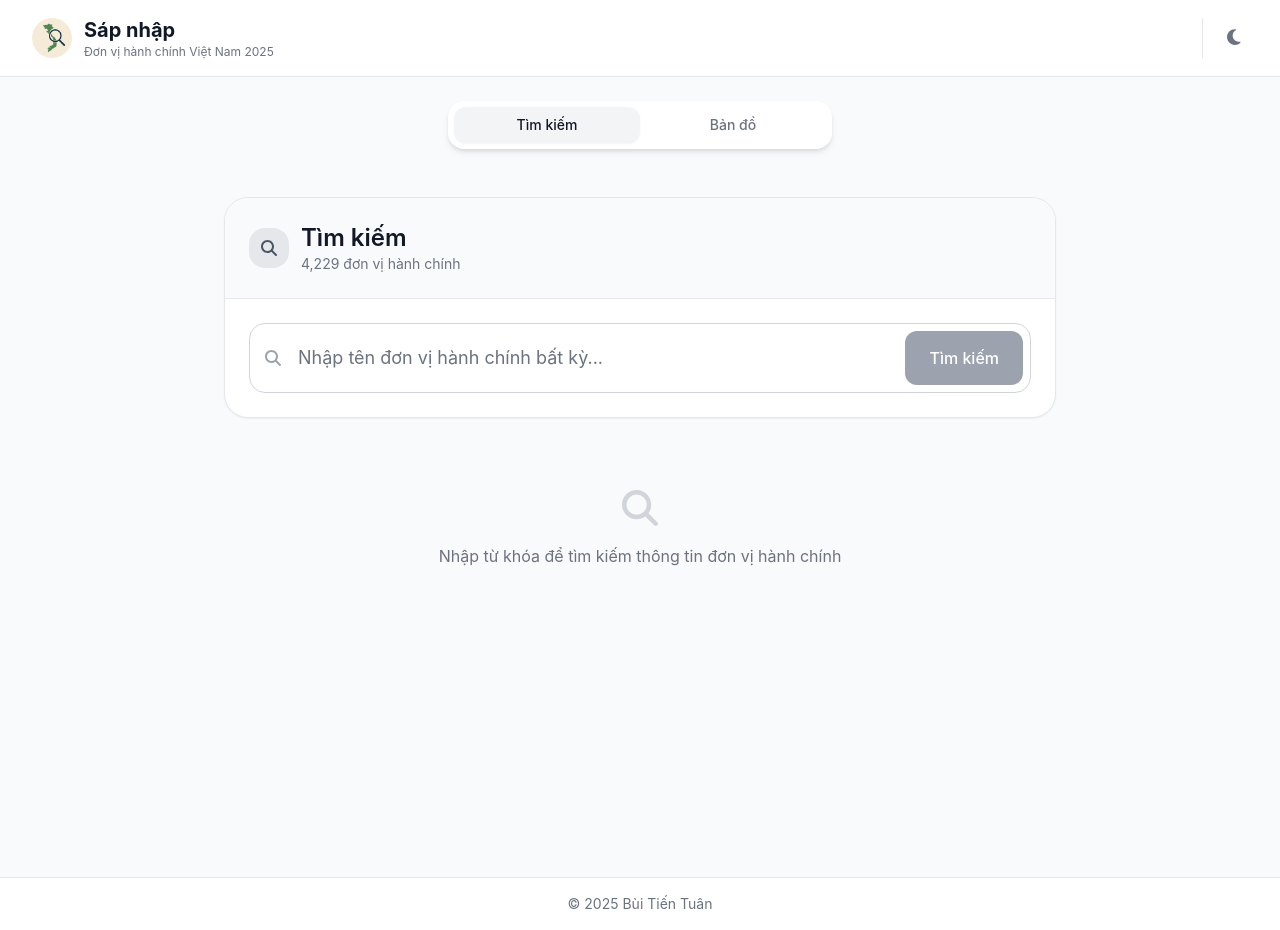
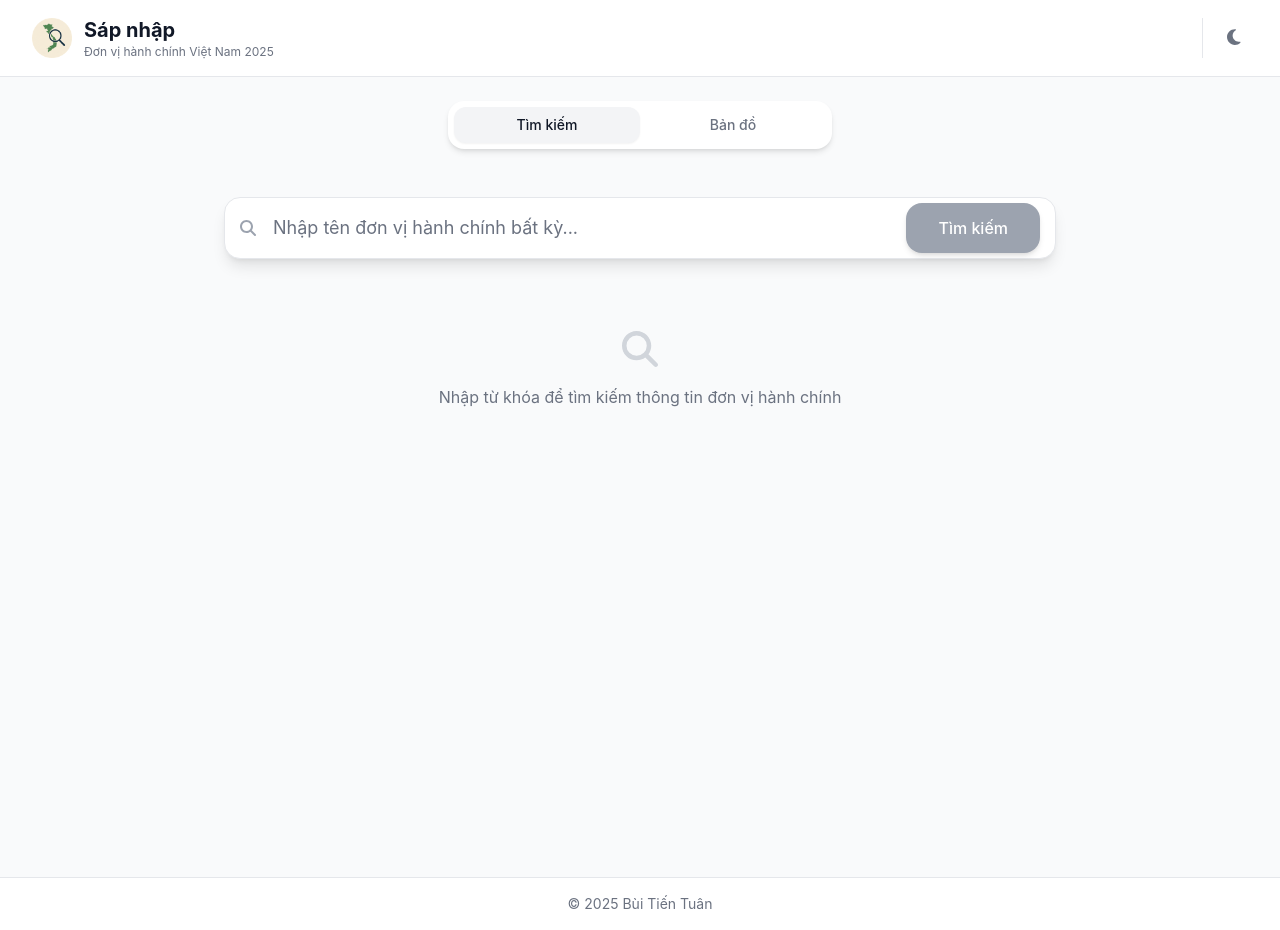
Before and after one commit to TuanBT/sapnhap, a React (Vite) app: page / in a window 1280 px wide. Built offline with nearby package versions, Linux system fonts and the light colour scheme.

Commit message:
Edit data

```diff
--- a/src/components/search/SearchHeader.tsx
+++ b/src/components/search/SearchHeader.tsx
@@ -1,4 +1,3 @@
-
 import React, { useState } from 'react';
 import { FontAwesomeIcon } from '@fortawesome/react-fontawesome';
 import { faSearch, faSpinner } from '@fortawesome/free-solid-svg-icons';
@@ -9,7 +8,7 @@ interface SearchHeaderProps {
     isSearching: boolean;
 }
 
-const SearchHeader: React.FC<SearchHeaderProps> = ({ onSearch, totalItems, isSearching }) => {
+const SearchHeader: React.FC<SearchHeaderProps> = ({ onSearch, isSearching }) => {
     const [searchQuery, setSearchQuery] = useState('');
 
     const handleSubmit = (e: React.FormEvent) => {
@@ -20,32 +19,8 @@ const SearchHeader: React.FC<SearchHeaderProps> = ({ onSearch, totalItems, isSea
     };
 
     return (
-        <div className="max-w-4xl mx-auto px-2 md:px-4 mb-6">
-            {/* Main Search Card - Minimalist */}
-            <div className="bg-white dark:bg-gray-900 rounded-3xl shadow-sm border border-gray-200 dark:border-gray-800 overflow-hidden">
-
-                {/* Header - Minimal và clean */}
-                <div className="bg-gray-50 dark:bg-gray-800 p-4 md:p-6 border-b border-gray-200 dark:border-gray-700">
-                    <div className="flex items-center justify-between">
-                        <div className="flex items-center space-x-3">
-                            <div className="w-10 h-10 bg-gray-200 dark:bg-gray-700 rounded-2xl flex items-center justify-center">
-                                <FontAwesomeIcon icon={faSearch} className="text-gray-600 dark:text-gray-400" />
-                            </div>
-                            <div>
-                                <h1 className="text-xl md:text-2xl font-semibold text-gray-900 dark:text-white">Tìm kiếm</h1>
-                                <p className="text-gray-500 dark:text-gray-400 text-sm">
-                                    {totalItems.toLocaleString()} đơn vị hành chính
-                                </p>
-                            </div>
-                        </div>
-                    </div>
-                </div>
-
-                {/* Search Form - Minimal và focus */}
-                <div className="p-4 md:p-6">
-                    <form onSubmit={handleSubmit} className="relative">
-                        <div className="relative group">
-                            <div className="absolute inset-y-0 left-0 pl-4 flex items-center pointer-events-none">
+        <form onSubmit={handleSubmit} className="relative max-w-4xl mx-auto px-2 md:px-4 mb-6">
+            <div className="absolute inset-y-0 left-6 md:left-8 flex items-center pointer-events-none">
                 {isSearching ? (
                     <FontAwesomeIcon
                         icon={faSpinner}
@@ -63,51 +38,26 @@ const SearchHeader: React.FC<SearchHeaderProps> = ({ onSearch, totalItems, isSea
                 value={searchQuery}
                 onChange={(e) => setSearchQuery(e.target.value)}
                 placeholder="Nhập tên đơn vị hành chính bất kỳ..."
-                                className="
-                                    w-full pl-12 pr-24 py-4 md:py-5
-                                    border border-gray-300 dark:border-gray-600
-                                    rounded-2xl
-                                    bg-white dark:bg-gray-800
-                                    text-gray-900 dark:text-white
-                                    placeholder-gray-500 dark:placeholder-gray-400
-                                    focus:border-gray-900 dark:focus:border-gray-300
-                                    focus:ring-2 focus:ring-gray-100 dark:focus:ring-gray-800
-                                    transition-all duration-200
-                                    text-base md:text-lg
-                                "
+                className="w-full pl-12 pr-28 py-3 md:py-4 bg-white dark:bg-gray-800 border border-gray-200 dark:border-gray-700 rounded-2xl shadow-lg text-gray-900 dark:text-white placeholder-gray-500 dark:placeholder-gray-400 focus:border-blue-500 dark:focus:border-blue-400 focus:ring-4 focus:ring-blue-100 dark:focus:ring-blue-900 transition-all duration-200 text-base md:text-lg"
                 disabled={isSearching}
             />
             <button
                 type="submit"
                 disabled={!searchQuery.trim() || isSearching}
-                                className="
-                                    absolute right-2 top-2 bottom-2
-                                    px-4 md:px-6
-                                    bg-gray-900 dark:bg-gray-100
-                                    hover:bg-gray-800 dark:hover:bg-gray-200
-                                    disabled:bg-gray-400 dark:disabled:bg-gray-600
-                                    text-white dark:text-gray-900
-                                    rounded-xl
-                                    font-medium text-sm md:text-base
-                                    transition-all duration-200
-                                    disabled:cursor-not-allowed
-                                "
+                className="absolute right-6 md:right-8 top-1.5 bottom-1.5 px-6 md:px-8 bg-blue-600 hover:bg-blue-700 disabled:bg-gray-400 text-white rounded-2xl font-medium text-sm md:text-base transition-all duration-200 disabled:cursor-not-allowed shadow-md hover:shadow-lg"
             >
                 {isSearching ? (
                     <FontAwesomeIcon icon={faSpinner} className="animate-spin" />
                 ) : (
+                    <>
                         <span className="hidden md:inline">Tìm kiếm</span>
-                                )}
                         <span className="md:hidden">
                             <FontAwesomeIcon icon={faSearch} />
                         </span>
+                    </>
+                )}
             </button>
-                        </div>
         </form>
-
-                </div>
-            </div>
-        </div>
     );
 };
 
--- a/src/pages/Map.tsx
+++ b/src/pages/Map.tsx
@@ -125,7 +125,7 @@ const Map: React.FC = () => {
                 <div className="lg:hidden space-y-4">
 
                     {/* Map 1: Bản đồ TRƯỚC sáp nhập */}
-                    <div className="h-[80vh]">
+                    <div className="h-[70vh] sm:h-[75vh]">
                         <MapDisplay
                             ref={beforeMapRef}
                             title={currentHoveredProvince || beforeProvinceName}
@@ -144,7 +144,7 @@ const Map: React.FC = () => {
                     </div>
 
                     {/* Map 2: Bản đồ SAU sáp nhập */}
-                    <div className="h-[80vh]">
+                    <div className="h-[70vh] sm:h-[75vh]">
                         <MapDisplay
                             ref={mergedMapRef}
                             title={currentHoveredProvince || mergedProvinceName}
```
Lines whose indentation alone changed are shown as unchanged.
